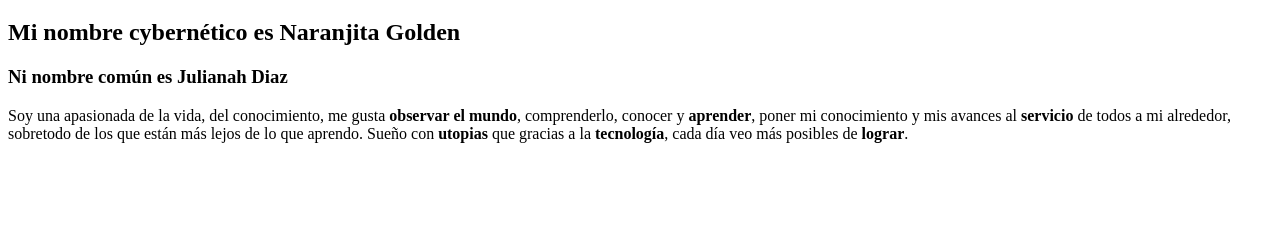
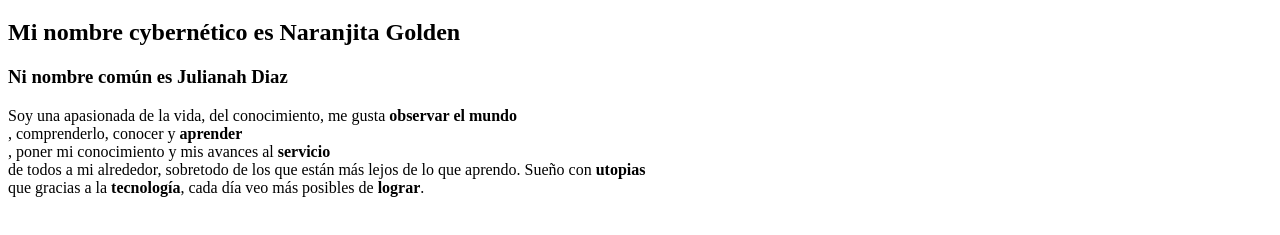
Before and after one commit to naranjitagolden/my-project, a plain HTML site: page index.html in a window 1280 px wide. Shown: the part 61-296 px from the top of the page. Drawn offline with Linux system fonts and the light colour scheme.

Commit message:
Etiqueta br

```diff
--- a/index.html
+++ b/index.html
@@ -12,7 +12,7 @@
 
 <h3>Ni nombre común es Julianah Diaz </h3>
 
-<p>Soy una apasionada de la vida, del conocimiento, me gusta <strong>observar el mundo</strong>, comprenderlo, conocer y <strong>aprender</strong>, poner mi conocimiento y mis avances al <strong>servicio</strong> de todos a mi alrededor, sobretodo de los que están más lejos de lo que aprendo. Sueño con <strong>utopias</strong> que gracias a la <strong>tecnología</strong>, cada día veo más posibles de <strong>lograr</strong>. </p>
+<p>Soy una apasionada de la vida, del conocimiento, me gusta <strong>observar el mundo</strong><br>, comprenderlo, conocer y <strong>aprender</strong><br>, poner mi conocimiento y mis avances al <strong>servicio</strong><br> de todos a mi alrededor, sobretodo de los que están más lejos de lo que aprendo. Sueño con <strong>utopias</strong><br> que gracias a la <strong>tecnología</strong>, cada día veo más posibles de <strong>lograr</strong>. </p>
 
 
 </body>
```
